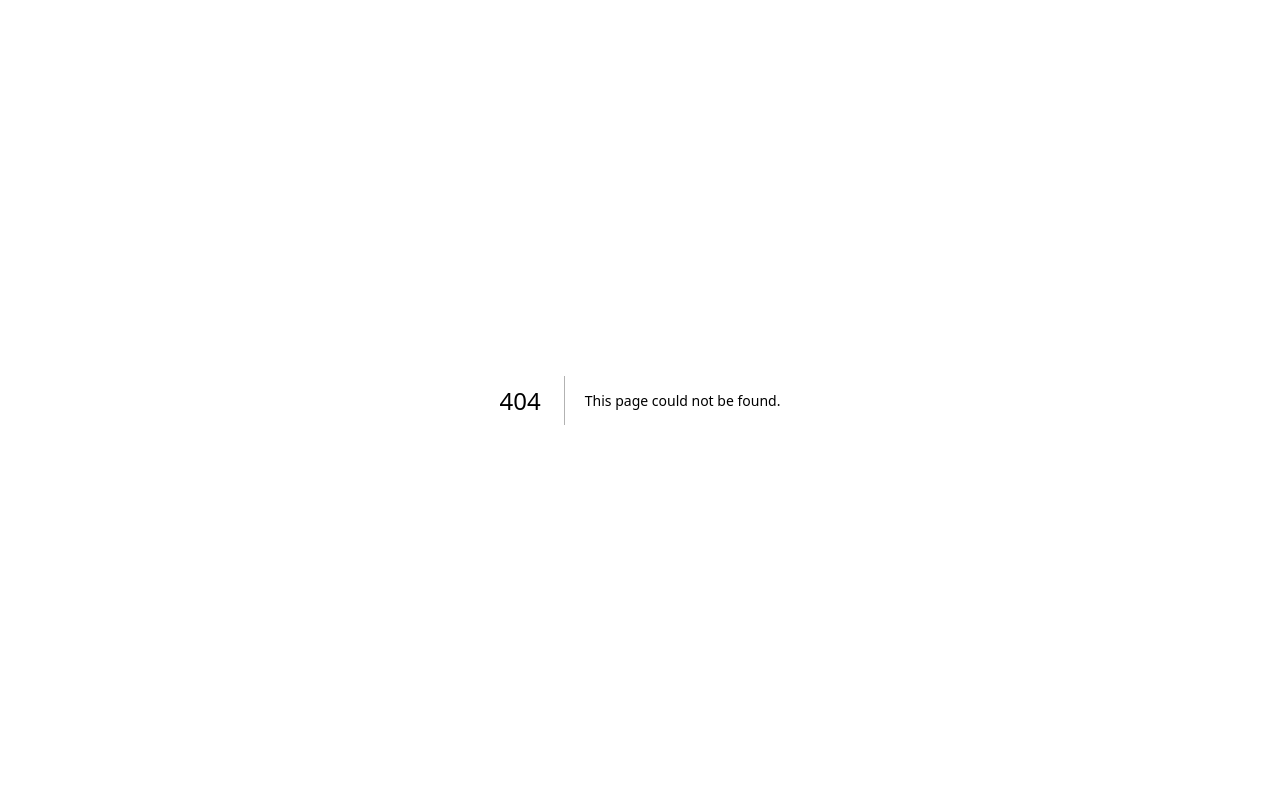
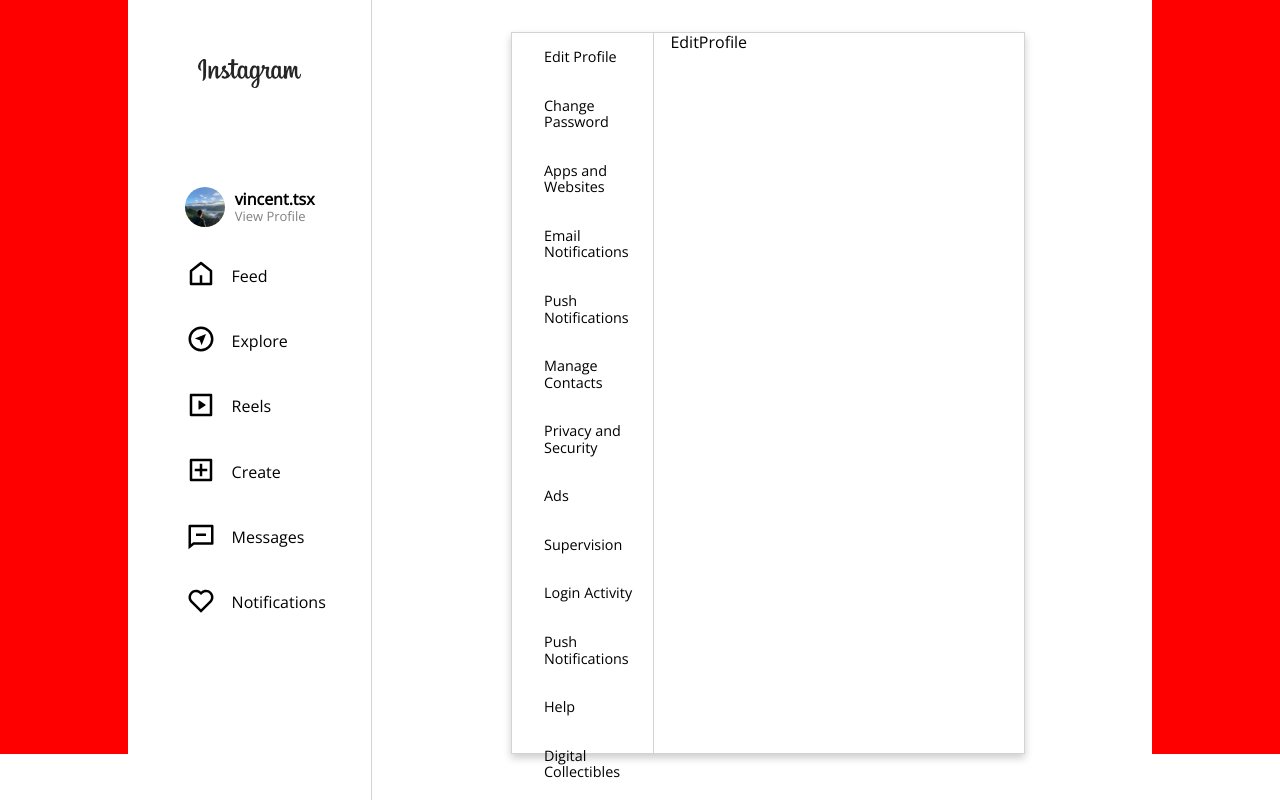
Before and after one commit to VncntDzn/insta-clone, a Next.js app: page /account/edit-profile in a window 1280 px wide. Before the commit this address had no page. Built offline with nearby package versions, Linux system fonts and the light colour scheme; no server answers.

Commit message:
added account layout

```diff
--- /dev/null
+++ b/src/features/account/index.ts
@@ -0,0 +1 @@
+export { default as AccountLayout } from "./layout";
--- /dev/null
+++ b/src/features/account/layout/account-layout.module.scss
@@ -0,0 +1,34 @@
+@import "scss/utils/mixins";
+@import "scss/utils/colors";
+.root {
+  display: flex;
+  @include lg() {
+    width: 40vw;
+    border: 1px solid $LIGHT_GRAY;
+    box-shadow: 0 4px 8px 0 rgba(0, 0, 0, 0.2);
+    gap: 1rem;
+    height: 90vh;
+  }
+}
+.sidebar {
+  display: none;
+  @include lg() {
+    display: flex;
+    flex-direction: column;
+    border-right: 1px solid $LIGHT_GRAY;
+    font-size: 18px;
+    flex: 0.8;
+  }
+}
+.routeName {
+  padding: 1rem;
+  padding-left: 2rem;
+  cursor: pointer;
+  &:hover {
+    border-left: 3px solid $LIGHT_GRAY;
+  }
+}
+.content {
+  flex: 2;
+  height: 100%;
+}
--- /dev/null
+++ b/src/features/account/layout/index.tsx
@@ -0,0 +1,17 @@
+import SETTINGS_ROUTE from "features/profile/header/components/settings/constants";
+import { ChildrenType } from "types";
+import styles from "./account-layout.module.scss";
+const AccountLayout = ({ children }: ChildrenType) => {
+  return (
+    <div className={styles.root}>
+      <aside className={styles.sidebar}>
+        {SETTINGS_ROUTE.map(({ name, route }) => (
+          <small className={styles.routeName} key={route}>{name}</small>
+        ))}
+      </aside>
+      <div className={styles.content}>{children}</div>
+    </div>
+  );
+};
+
+export default AccountLayout;
--- /dev/null
+++ b/src/pages/account/edit-profile.tsx
@@ -0,0 +1,12 @@
+import { AccountLayout } from "features/account";
+import PrivateLayout from "layouts/private-layout";
+import { ReactElement } from "react";
+
+const EditProfile = () => {
+  return <AccountLayout>EditProfile</AccountLayout>;
+};
+
+EditProfile.getLayout = (page: ReactElement) => {
+  return <PrivateLayout title="Messages">{page}</PrivateLayout>;
+};
+export default EditProfile;
```
Also changed, not shown: src/pages/account/apps-and-websites.tsx (added, +7 -0 lines), src/pages/account/change-password.tsx (added, +7 -0 lines).
